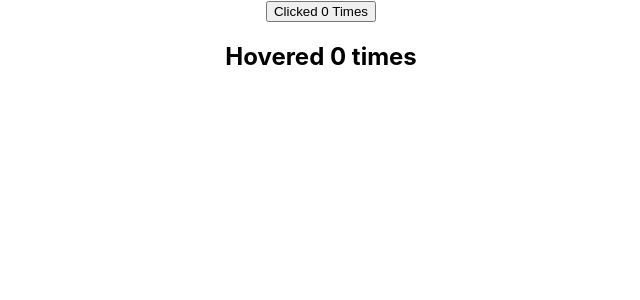
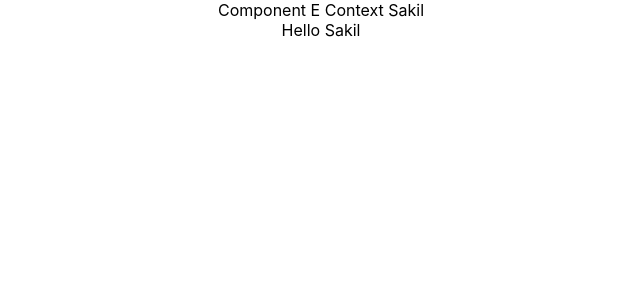
Before and after one commit to sakilbd/React-Hooks, a React (Create React App) app: page / in a window 1280 px wide. Shown: the top 300 px of the page, without its empty margins (319-959 px from the left). Built offline with nearby package versions, Linux system fonts and the light colour scheme.

Commit message:
user context example added

```diff
--- a/src/App.js
+++ b/src/App.js
@@ -14,6 +14,8 @@
 import ErrorBoundary from "./errorBoundary/ErrorBoundary";
 import ClickCounter from "./higherOrderComponents/ClickCounter";
 import HoverCounter from "./higherOrderComponents/HoverCounter";
+import ComponentC from "./context/ComponentC";
+import { UserProvider } from "./context/userContext";
 
 function App() {
   return (
@@ -37,8 +39,11 @@
       </ErrorBoundary> */}
       {/* error boundary */}
 
-    <ClickCounter/>
-    <HoverCounter/>
+      {/* <ClickCounter/>
+    <HoverCounter/> */}
+      <UserProvider value="Sakil">
+        <ComponentC />
+      </UserProvider>
     </div>
   );
 }
--- /dev/null
+++ b/src/context/ComponentC.js
@@ -0,0 +1,14 @@
+import React, { Component } from 'react'
+import ComponentE from './ComponentE'
+
+ class ComponentC extends Component {
+  render() {
+    return (
+      <div>
+        <ComponentE/>
+      </div>
+    )
+  }
+}
+
+export default ComponentC
--- /dev/null
+++ b/src/context/ComponentE.js
@@ -0,0 +1,18 @@
+import React, { Component } from 'react'
+import ComponentF from './ComponentF'
+import UserContext from './userContext'
+
+class ComponentE extends Component {
+  render() {
+    return (
+      <div>
+          Component E Context {this.context}
+          <ComponentF/>
+      </div>
+
+    )
+  }
+}
+
+ComponentE.contextType = UserContext
+export default ComponentE
--- /dev/null
+++ b/src/context/ComponentF.js
@@ -0,0 +1,20 @@
+import React, { Component } from 'react'
+import { UserConsumer } from './userContext'
+
+class ComponentF extends Component {
+  render() {
+    return (
+      <div>
+          <UserConsumer>
+          {
+              (username) =>{
+                  return <div>Hello {username}</div>
+              }
+          }
+          </UserConsumer>
+          </div>
+    )
+  }
+}
+
+export default ComponentF
--- /dev/null
+++ b/src/context/userContext.js
@@ -0,0 +1,9 @@
+import React from 'react'
+const UserContext = React.createContext('Aqualink') //IF we comment user provider in App.js it will print Aqualink
+
+const UserProvider = UserContext.Provider
+const UserConsumer = UserContext.Consumer
+
+
+export { UserProvider, UserConsumer }
+export default UserContext
```
